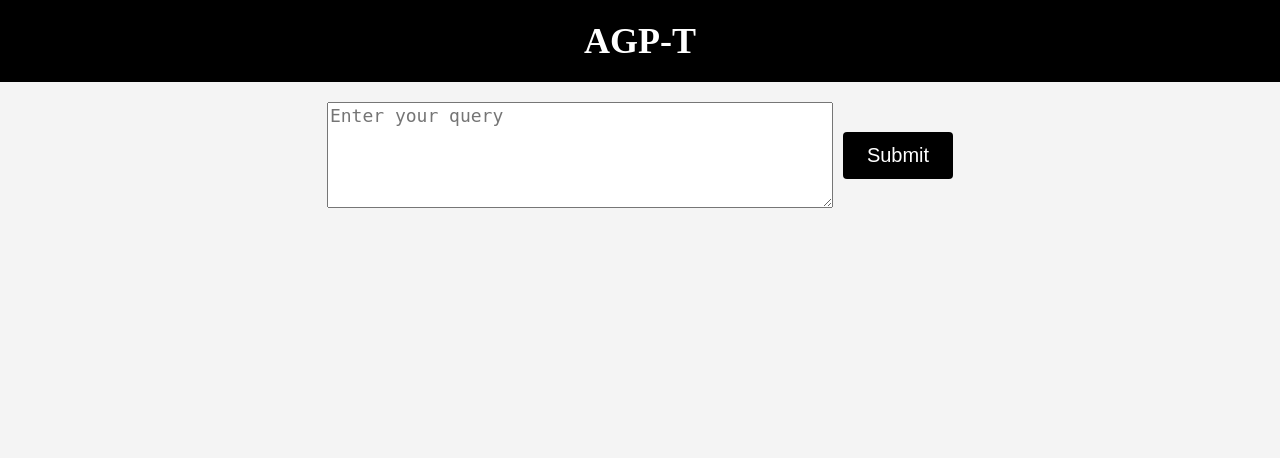
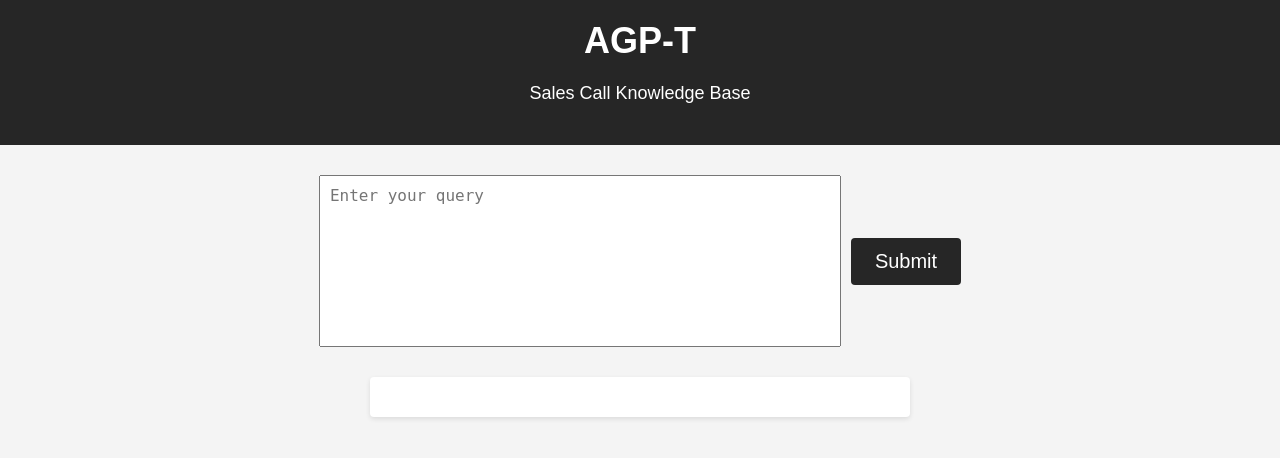
Before and after one commit to MKDEVELOPEMENT/agpt, a Flask app: template templates/index.html in a window 1280 px wide. Shown: the top 458 px of the page. Run offline with Flask 3, Linux system fonts and the light colour scheme; the template is opened without the code that fills it, so the values that code supplies are empty.

Commit message:
new look

```diff
--- a/templates/index.html
+++ b/templates/index.html
@@ -1,16 +1,17 @@
 <!DOCTYPE html>
 <html>
 <head>
-    <title>AGP-T</title>
+    <title>AGP-T | Marketing Agency Growth Partner</title>
     <style>
         body {
             margin: 0;
             padding: 0;
+            font-family: Arial, sans-serif;
             background-color: #f4f4f4;
         }
 
         .banner {
-            background-color: black;
+            background-color: #262626;
             padding: 20px;
             color: white;
             text-align: center;
@@ -23,7 +24,7 @@
         }
 
         .query-form {
-            margin-top: 20px;
+            margin-top: 30px;
             display: flex;
             justify-content: center;
             align-items: center;
@@ -31,15 +32,17 @@
 
         .query-input {
             width: 500px;
-            height: 100px;
-            font-size: 18px;
+            height: 150px;
+            font-size: 16px;
+            resize: none;
+            padding: 10px;
         }
 
         .submit-button {
             margin-left: 10px;
             padding: 12px 24px;
             font-size: 20px;
-            background-color: black;
+            background-color: #262626;
             color: white;
             border: none;
             border-radius: 4px;
@@ -48,12 +51,32 @@
 
         #output {
             margin-top: 30px;
+            text-align: center;
+            width: 500px;
+            margin-left: auto;
+            margin-right: auto;
+            background-color: white;
+            padding: 20px;
+            border-radius: 4px;
+            box-shadow: 0 2px 5px rgba(0, 0, 0, 0.1);
+        }
+
+        h3 {
+            font-size: 24px;
+            font-weight: bold;
+            margin-bottom: 10px;
+        }
+
+        p {
+            font-size: 18px;
+            line-height: 1.5;
         }
     </style>
 </head>
 <body>
     <div class="banner">
         <h1 class="title">AGP-T</h1>
+        <p>Sales Call Knowledge Base</p>
     </div>
     <form class="query-form" action="/submit" method="POST">
         <textarea class="query-input" name="query" placeholder="Enter your query" required></textarea>
```
